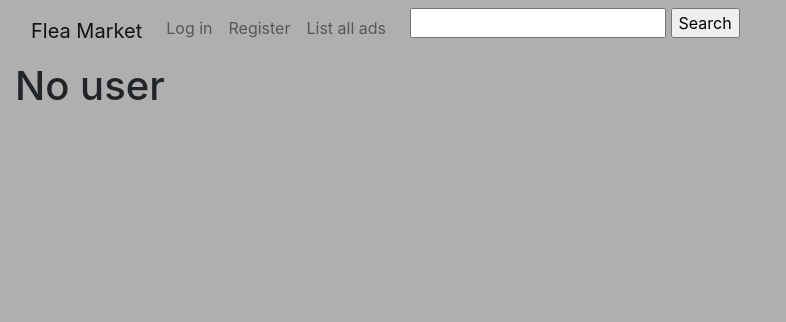
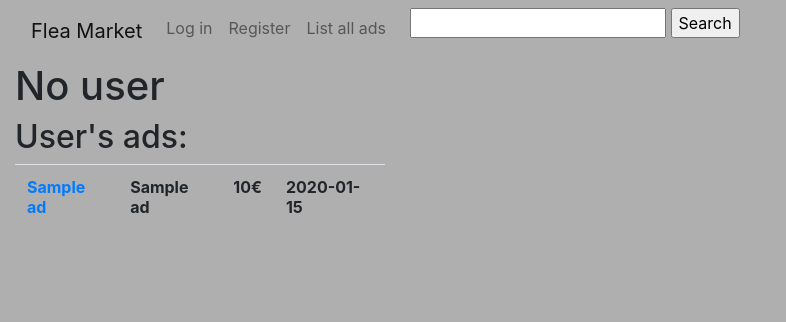
Before and after one commit to massamasa/tsoha-fleamarket, a Flask app: template templates/account.html in a window 1280 px wide. Shown: the top 322 px of the page, without its empty margins (0-786 px from the left). Run offline with Flask 2, Linux system fonts and the light colour scheme; the template is opened without the code that fills it: most values are stand-ins (such as "Sample title", 1, 10 or a date in 2020); lists and menus that the app fills with data are empty; some libraries are stand-ins or nearby versions.

Commit message:
user's ads now listed on their account page

```diff
--- a/routes.py
+++ b/routes.py
@@ -84,7 +84,8 @@ def myaccount():
 @app.route("/account/<int:id>", methods=["GET"])
 def account(id):
     user = users.get_user(id)
-    return render_template("account.html", id=id, user=user)
+    ads = sales_ads.list_users_ads(id)
+    return render_template("account.html", id=id, user=user, ads=ads)
 
 @app.route("/changepassword", methods=["GET", "POST"])
 def changepassword():
--- a/sales_ads.py
+++ b/sales_ads.py
@@ -4,6 +4,12 @@ from datetime import datetime, timezone
 def search(query):
     sql = "SELECT * FROM sales_ads WHERE title LIKE :query ORDER BY created_at DESC"
     result = db.session.execute(sql, {"query":"%"+query+"%"})
+    sales_ads = result.fetchall()
+    return sales_ads
+
+def list_users_ads(id):
+    sql = "SELECT * FROM sales_ads WHERE user_id = :id ORDER BY created_at DESC"
+    result = db.session.execute(sql, {"id":id})
     sales_ads = result.fetchall()
     return sales_ads
 
--- a/templates/account.html
+++ b/templates/account.html
@@ -43,7 +43,7 @@
 </form>
 {% elif user[1] %}
 <h3>Username: {{ user[1] }}</h3>
-<h2>User's ads: to be implemented</h2>
+
 {% if session.admin %}
 <div class="row">
     <form action="/deleteaccountasadmin/{{id}}" method="POST">
@@ -65,4 +65,15 @@
 {% else %}
 <h1>No user</h1>
 {% endif %}
+<h2>User's ads:</h2>
+{% for ad in ads %}
+<table class="table col-4" style="width:100%">
+    <tr>
+        <th scope="col"><a href="/adpage/{{ad[0]}}">{{ ad[2][:40] }}</a></th>
+        <th scope="col">{{ ad[3][:80] }}</th>
+        <th scope="col">{{ ad[4]/100 }}€</th>
+        <th scope="col">{{ ad[5].strftime("%d.%m.%Y %H:%M") }}</th>
+    </tr>
+</table>
+{% endfor %}
 {% endblock %}
```
